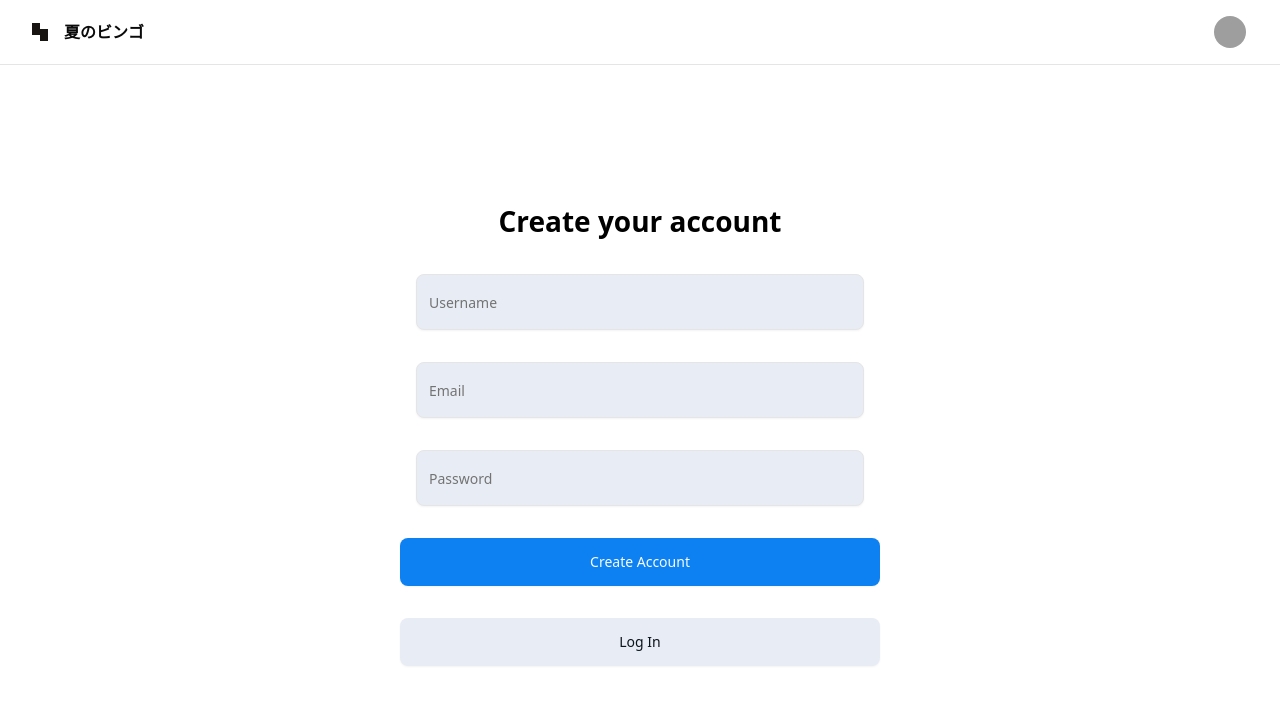
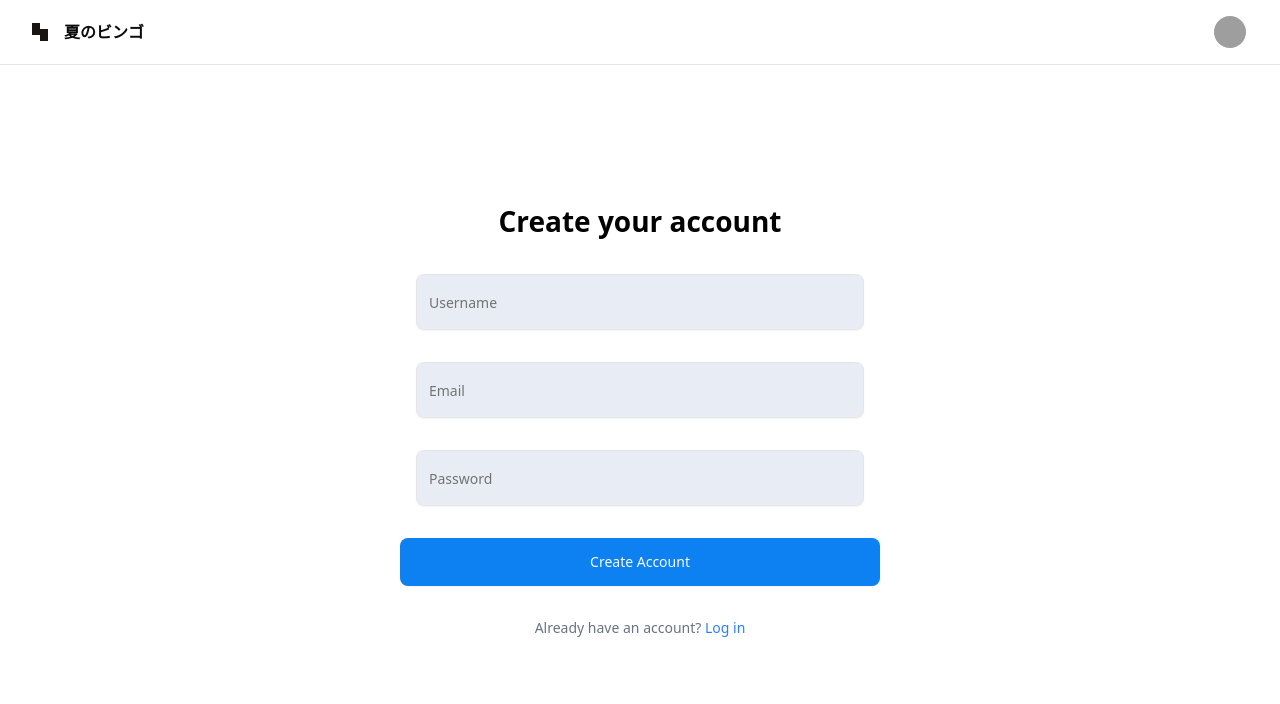
Before and after one commit to harutocom/progate_hackathon, a Next.js app: page /setup in a window 1280 px wide. Shown: the top 704 px of the page. Built offline with nearby package versions, Linux system fonts and the light colour scheme; grey boxes are pictures that could not be loaded.

Commit message:
feat: ログインと新規登録ページに相互リンクを追加

```diff
--- a/app/(auth)/login/page.tsx
+++ b/app/(auth)/login/page.tsx
@@ -53,6 +53,12 @@
           <Button className="w-[480px] h-[48px] rounded-md bg-[#0D80F2] text-white">
             Log In
           </Button>
+          <p className="text-sm text-gray-500">
+            Don't have an account?{" "}
+            <a href="/setup" className="text-blue-500">
+              Sign up
+            </a>
+          </p>
         </form>
       </div>
     </div>
--- a/app/(auth)/setup/page.tsx
+++ b/app/(auth)/setup/page.tsx
@@ -64,12 +64,12 @@
           <Button className="w-[480px] h-[48px] rounded-md bg-[#0D80F2] text-[#F7FAFC]">
             Create Account
           </Button>
-          <Button
-            asChild
-            className="w-[480px] h-[48px] rounded-md bg-[#E8EDF5] text-[#0D141C]"
-          >
-            <Link href="/login">Log In</Link>
-          </Button>
+          <p className="text-sm text-gray-500">
+            Already have an account?{" "}
+            <a href="/login" className="text-blue-500">
+              Log in
+            </a>
+          </p>
         </form>
       </div>
     </div>
```
